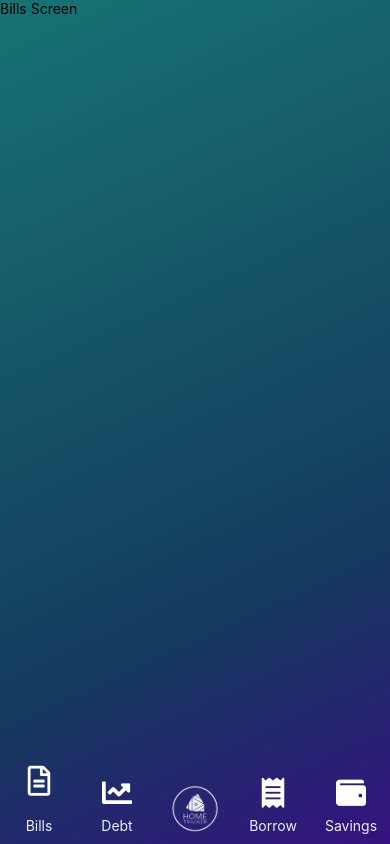
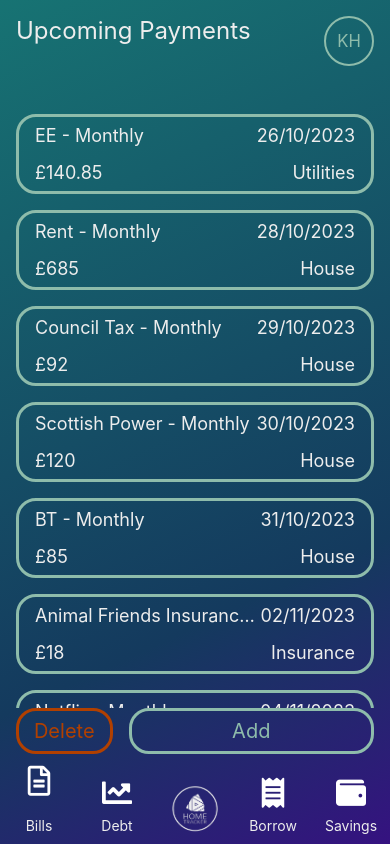
Before and after one commit to KevinAHarley/Household-Bill-Tracker, a React Native app: screen /BillsScreen in a window 390 px wide. Built offline with nearby package versions, Linux system fonts and the light colour scheme.

Commit message:
Add components to BillScreen

```diff
--- a/src/components/Background/Background.tsx
+++ b/src/components/Background/Background.tsx
@@ -1,13 +1,14 @@
 import { ReactNode } from "react";
-import { Platform } from "react-native";
+import { Platform, ViewStyle } from "react-native";
 
 import { LinearGradient } from "expo-linear-gradient";
 
 type BackgroundProps = {
   children: ReactNode;
+  style?: ViewStyle;
 };
 
-const Background = ({ children }: BackgroundProps) => {
+const Background = ({ children, style }: BackgroundProps) => {
   const tabBarHeight = Platform.OS === "ios" ? 120 : 90;
 
   return (
@@ -16,7 +17,7 @@
       start={{ x: 0, y: 0 }}
       end={{ x: 1, y: 1 }}
       locations={[0, 0.7, 1]}
-      style={{ flex: 1, paddingBottom: tabBarHeight }}
+      style={[{ flex: 1, paddingBottom: tabBarHeight }, style]}
     >
       {children}
     </LinearGradient>
--- a/src/components/Card/Card.tsx
+++ b/src/components/Card/Card.tsx
@@ -1,15 +1,21 @@
 import { ReactNode } from "react";
-import { View, ViewStyle } from "react-native";
+import { Pressable, ViewStyle } from "react-native";
 
 import styles from "./Card.styles";
 
 type CardProps = {
   children?: ReactNode;
   style?: ViewStyle;
+  id?: string;
+  onPress?: () => void;
 };
 
-const Card = ({ style, children }: CardProps) => {
-  return <View style={[styles.container, style]}>{children}</View>;
+const Card = ({ style, children, id, onPress }: CardProps) => {
+  return (
+    <Pressable onPress={onPress} id={id} style={[styles.container, style]}>
+      {children}
+    </Pressable>
+  );
 };
 
 export default Card;
--- a/src/mocks/mockedBills.ts
+++ b/src/mocks/mockedBills.ts
@@ -5,6 +5,7 @@
     amount: 685,
     dueDate: "2023-10-28T01:00:00.000Z",
     category: "House",
+    occurrence: "Monthly",
   },
   {
     id: "2",
@@ -12,6 +13,7 @@
     amount: 120,
     dueDate: "2023-10-30T01:00:00.000Z",
     category: "House",
+    occurrence: "Monthly",
   },
   {
     id: "3",
@@ -19,6 +21,7 @@
     amount: 92,
     dueDate: "2023-10-29T01:00:00.000Z",
     category: "House",
+    occurrence: "Monthly",
   },
   {
     id: "4",
@@ -26,6 +29,7 @@
     amount: 85,
     dueDate: "2023-10-31T01:00:00.000Z",
     category: "House",
+    occurrence: "Monthly",
   },
   {
     id: "5",
@@ -33,6 +37,7 @@
     amount: 18,
     dueDate: "2023-11-02T01:00:00.000Z",
     category: "Insurance",
+    occurrence: "Monthly",
   },
   {
     id: "6",
@@ -40,6 +45,7 @@
     amount: 8.99,
     dueDate: "2023-11-04T01:00:00.000Z",
     category: "Entertainment",
+    occurrence: "Monthly",
   },
   {
     id: "7",
@@ -47,6 +53,7 @@
     amount: 140.85,
     dueDate: "2023-10-26T01:00:00.000Z",
     category: "Utilities",
+    occurrence: "Monthly",
   },
   {
     id: "8",
@@ -54,6 +61,7 @@
     amount: 80.88,
     dueDate: "2023-11-09T01:00:00.000Z",
     category: "Loan",
+    occurrence: "Monthly",
   },
 ];
 
--- a/src/screens/Authenticated/BillsScreen/BillsScreen.styles.ts
+++ b/src/screens/Authenticated/BillsScreen/BillsScreen.styles.ts
@@ -1,5 +1,66 @@
 import { StyleSheet } from "react-native";
 
-const styles = StyleSheet.create({});
+import config from "config";
+
+const styles = StyleSheet.create({
+  container: {
+    flex: 1,
+    paddingHorizontal: 16,
+    paddingTop: 16,
+  },
+  headerContainer: {
+    flexDirection: "row",
+    paddingBottom: 16,
+  },
+  headerInnerContainer: {
+    flex: 1,
+  },
+  headerText: {
+    color: config.colors.secondary,
+    fontSize: 24,
+  },
+  scrollView: {
+    paddingVertical: 32,
+  },
+  card: {
+    marginBottom: 16,
+    paddingHorizontal: 16,
+    flex: 1,
+  },
+  cardContainer: {
+    flexDirection: "row",
+  },
+  cardTopTextContainer: {
+    flexDirection: "row",
+    paddingBottom: 16,
+  },
+  cardBottomTextContainer: {
+    flexDirection: "row",
+  },
+  cardTopText: {
+    flex: 1,
+    fontSize: 18,
+    color: config.colors.secondary,
+  },
+  cardBottomText: {
+    fontSize: 18,
+    color: config.colors.secondary,
+  },
+  buttonContainer: {
+    flexDirection: "row",
+  },
+  deleteButton: {
+    flex: 1,
+  },
+  addButton: {
+    flex: 3,
+    marginLeft: 16,
+  },
+  editButton: {
+    width: 88,
+    height: 88,
+    marginLeft: 10,
+  },
+});
 
 export default styles;
--- a/src/screens/Authenticated/BillsScreen/BillsScreen.tsx
+++ b/src/screens/Authenticated/BillsScreen/BillsScreen.tsx
@@ -1,11 +1,81 @@
-import { Text } from "react-native";
+import { useState } from "react";
+import { ScrollView, Text, View } from "react-native";
 
+import moment from "moment";
+
+import Avatar from "components/Avatar";
 import Background from "components/Background";
+import Button from "components/Button";
+import Card from "components/Card";
+import mockedBills from "mocks/mockedBills";
+
+import styles from "./BillsScreen.styles";
 
 const BillsScreen = () => {
+  const [selected, setSelected] = useState<string>("");
+
   return (
-    <Background>
-      <Text>Bills Screen</Text>
+    <Background style={styles.container}>
+      <View style={styles.headerContainer}>
+        <View style={styles.headerInnerContainer}>
+          <Text style={styles.headerText}>Upcoming Payments</Text>
+        </View>
+        <Avatar initials="KH" size="S" />
+      </View>
+      <ScrollView
+        showsVerticalScrollIndicator={false}
+        contentContainerStyle={styles.scrollView}
+      >
+        {mockedBills.map(
+          ({ amount, category, dueDate, provider, occurrence, id }) => (
+            <View style={styles.cardContainer} id={id}>
+              <Card
+                style={styles.card}
+                onPress={() =>
+                  selected === id ? setSelected("") : setSelected(id)
+                }
+              >
+                <View style={styles.cardTopTextContainer}>
+                  <Text style={styles.cardTopText} numberOfLines={1}>
+                    {provider} - {occurrence}
+                  </Text>
+                  <Text style={styles.cardBottomText}>
+                    {moment(dueDate).format("DD/MM/YYYY")}
+                  </Text>
+                </View>
+                <View style={styles.cardBottomTextContainer}>
+                  <Text style={styles.cardTopText}>£{amount}</Text>
+                  <Text style={styles.cardBottomText} numberOfLines={1}>
+                    {category}
+                  </Text>
+                </View>
+              </Card>
+              {selected === id && (
+                <Button
+                  title="Edit"
+                  type="secondary"
+                  onPress={() => null}
+                  style={styles.editButton}
+                />
+              )}
+            </View>
+          )
+        )}
+      </ScrollView>
+      <View style={styles.buttonContainer}>
+        <Button
+          title="Delete"
+          style={styles.deleteButton}
+          type="secondary"
+          onPress={() => null}
+        />
+        <Button
+          title="Add"
+          style={styles.addButton}
+          type="primary"
+          onPress={() => null}
+        />
+      </View>
     </Background>
   );
 };
```
